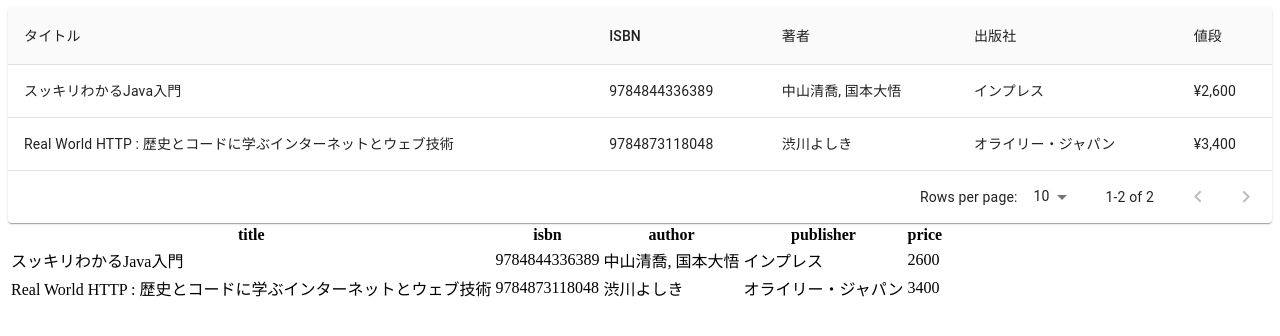
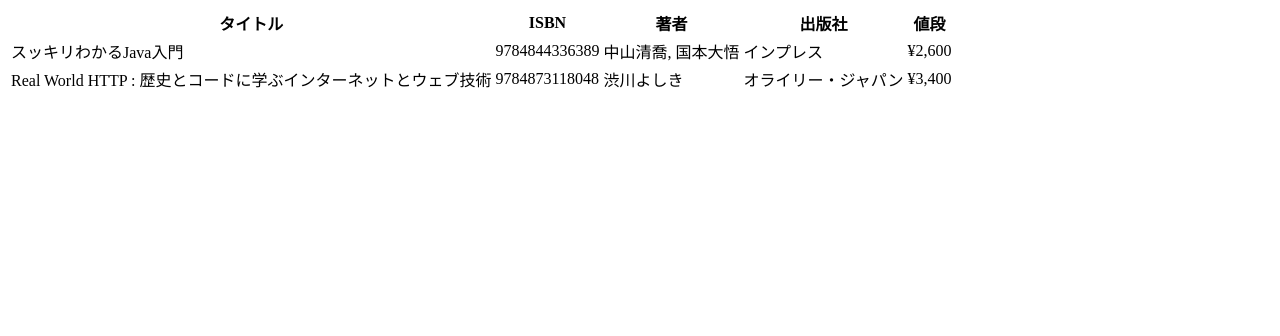
Before and after one commit to jinpei0908/my-books, a React app: page / in a window 1280 px wide. Shown: the top 336 px of the page. Built offline with nearby package versions, Linux system fonts and the light colour scheme; the HTML template or start-up script is replaced by a standard one.

Commit message:
テーブルを自前実装にした/material-uiを消した/mainでpropsを渡すようにした

```diff
--- a/package.json
+++ b/package.json
@@ -23,8 +23,6 @@
   },
   "homepage": "https://github.com/jinpei0908/fe-book#readme",
   "dependencies": {
-    "@material-ui/core": "^4.11.0",
-    "@material-ui/data-grid": "^4.0.0-alpha.9",
     "react": "^16.14.0",
     "react-dom": "^16.14.0"
   },
--- a/src/component/table.tsx
+++ b/src/component/table.tsx
@@ -1,20 +1,12 @@
-import Paper from '@material-ui/core/Paper'
-import { makeStyles } from '@material-ui/core/styles'
-import Table from '@material-ui/core/Table'
-import TableBody from '@material-ui/core/TableBody'
-import TableCell from '@material-ui/core/TableCell'
-import TableContainer from '@material-ui/core/TableContainer'
-import TableHead from '@material-ui/core/TableHead'
-import TablePagination from '@material-ui/core/TablePagination'
-import TableRow from '@material-ui/core/TableRow'
-import { useState } from 'react'
-import books from '../data/books'
+import { Book } from '../data/books'
+
+interface Props {
+  books: Book[]
+}
 
 interface Column {
   id: 'title' | 'isbn' | 'author' | 'publisher' | 'price'
   label: string
-  minWidth?: number
-  align?: 'right'
   format?: (value: number) => string
 }
 
@@ -30,104 +22,34 @@
   },
 ]
 
-const useStyles = makeStyles({
-  root: {
-    width: '100%',
-  },
-  container: {
-    maxHeight: 440,
-  },
-})
-
-const MyTable = () => (
+const Table = ({ books }: Props) => (
   <table>
     <thead>
       <tr>
-        {Object.keys(books[0]).map((key) => (
-          <th>{key}</th>
+        {columns.map((column) => (
+          <th key={column.id}>{column.label}</th>
         ))}
       </tr>
     </thead>
     <tbody>
-      {books.map((book) => (
-        <tr>
-          <td>{book.title}</td>
-          <td>{book.isbn}</td>
-          <td>{book.author}</td>
-          <td>{book.publisher}</td>
-          <td>{book.price}</td>
-        </tr>
-      ))}
+      {books.map((book, index) => {
+        return (
+          <tr key={index}>
+            {columns.map((column) => {
+              const value = book[column.id]
+              return (
+                <td key={column.id}>
+                  {column.format && typeof value === 'number'
+                    ? column.format(value)
+                    : value}
+                </td>
+              )
+            })}
+          </tr>
+        )
+      })}
     </tbody>
   </table>
 )
 
-export { MyTable }
-
-export default function StickyHeadTable() {
-  const classes = useStyles()
-  const [page, setPage] = useState(0)
-  const [rowsPerPage, setRowsPerPage] = useState(10)
-
-  const handleChangePage = (event: unknown, newPage: number) => {
-    setPage(newPage)
-  }
-
-  const handleChangeRowsPerPage = (
-    event: React.ChangeEvent<HTMLInputElement>
-  ) => {
-    setRowsPerPage(+event.target.value)
-    setPage(0)
-  }
-
-  return (
-    <Paper className={classes.root}>
-      <TableContainer className={classes.container}>
-        <Table stickyHeader aria-label="sticky table">
-          <TableHead>
-            <TableRow>
-              {columns.map((column) => (
-                <TableCell
-                  key={column.id}
-                  align={column.align}
-                  style={{ minWidth: column.minWidth }}
-                >
-                  {column.label}
-                </TableCell>
-              ))}
-            </TableRow>
-          </TableHead>
-          <TableBody>
-            {books
-              .slice(page * rowsPerPage, page * rowsPerPage + rowsPerPage)
-              .map((book, index) => {
-                return (
-                  <TableRow hover role="checkbox" tabIndex={-1} key={index}>
-                    {columns.map((column) => {
-                      const value = book[column.id]
-                      return (
-                        <TableCell key={column.id} align={column.align}>
-                          {column.format && typeof value === 'number'
-                            ? column.format(value)
-                            : value}
-                        </TableCell>
-                      )
-                    })}
-                  </TableRow>
-                )
-              })}
-          </TableBody>
-        </Table>
-      </TableContainer>
-      <TablePagination
-        rowsPerPageOptions={[10, 25, { label: 'All', value: -1 }]}
-        component="div"
-        count={books.length}
-        rowsPerPage={rowsPerPage}
-        page={page}
-        onChangePage={handleChangePage}
-        onChangeRowsPerPage={handleChangeRowsPerPage}
-      />
-    </Paper>
-  )
-}
+export default Table
--- a/src/main.tsx
+++ b/src/main.tsx
@@ -1,10 +1,10 @@
 import ReactDOM from 'react-dom'
-import Table, { MyTable } from './component/table'
+import Table from './component/table'
+import books from './data/books'
 
 const element = (
   <>
-    <Table />
-    <MyTable />
+    <Table books={books} />
   </>
 )
 
```
Also changed, not shown: 2 other files (tests, documents, lock files or other folders).
